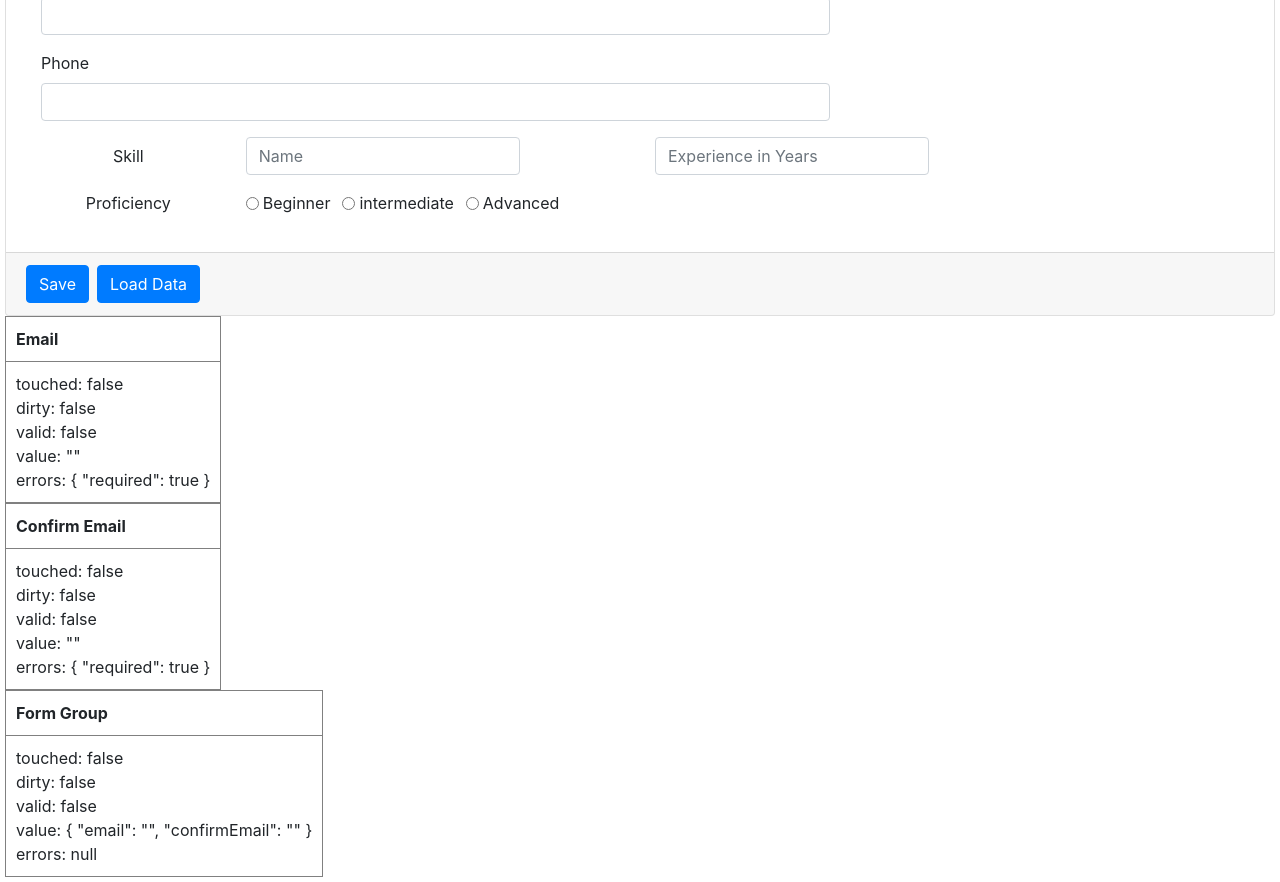
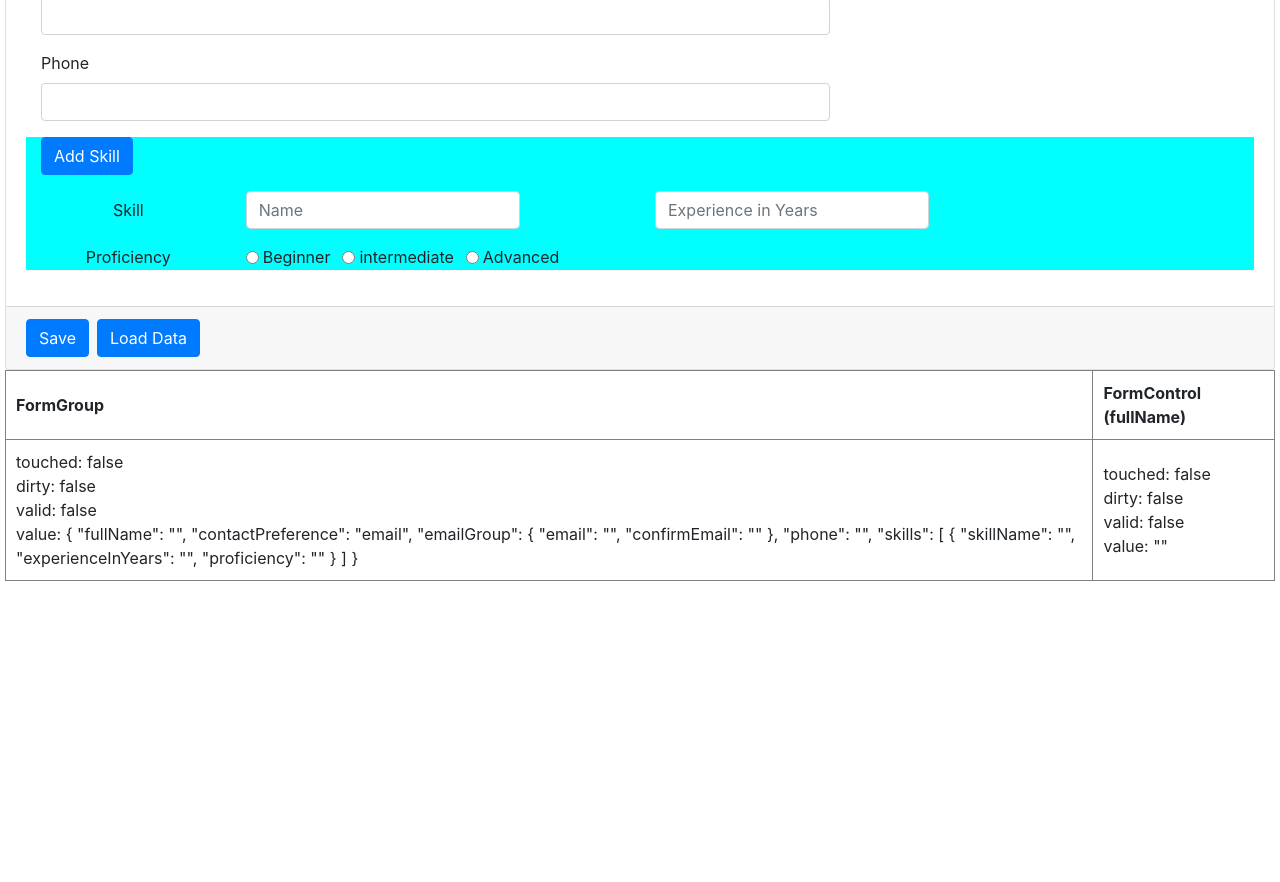
Before and after one commit to bartvanhoey/Angular6Tutorial, an Angular app: page /create in a window 1280 px wide. Shown: the part 420-1302 px from the top of the page. After the commit the page ends 1006 px from the top, so only its background shows below. Built offline with nearby package versions, Linux system fonts and the light colour scheme.

Commit message:
end clip 21 angular dynamic forms tutorial

```diff
--- a/src/app/employee/create-employee.component.html
+++ b/src/app/employee/create-employee.component.html
@@ -74,9 +74,15 @@
       </div>
 
       <!-- Skills -->
+      <div style="background-color:aqua">
+        <div class="form-group">
+          <div class="col-md-offset-2 col-md-4">
+            <button type="button" class="btn btn-primary" (click)='addSkillButtonClick()' >Add Skill</button>
+          </div>
+        </div>
 
-      <div formArrayName="skills">
-        <div formGroupName="0">
+        <div formArrayName="skills" *ngFor="let skill of employeeForm.get('skills').controls; let i = index">
+          <div [formGroupName]="i">
             <div class="form-group form-inline">
               <!-- Skills Name -->
               <label for="skillName" class="col-sm-2 control-label">Skill</label>
@@ -130,6 +136,8 @@
           </div>
         </div>
       </div>
+    </div>
+
 
     <div class="card-footer">
       <div class="btn-toolbar" role="toolbar" aria-label="Toolbar with button groups">
@@ -146,42 +154,20 @@
 
 <table border="1">
     <tr>
-    <th style="padding:10px">Email</th>
+      <th style="padding:10px">FormGroup</th>
+      <th style="padding:10px">FormControl (fullName)</th>
     </tr>
     <tr>
-    <td style="padding:10px">touched: {{employeeForm.get('emailGroup').get('email').touched}}
-      <br>dirty: {{employeeForm.get('emailGroup').get('email').dirty}}
-      <br>valid: {{employeeForm.get('emailGroup').get('email').valid}}
-      <br>value: {{employeeForm.get('emailGroup').get('email').value | json}}
-      <br>errors: {{employeeForm.get('emailGroup').get('email').errors | json}}
+      <td style="padding:10px">touched: {{employeeForm.touched}}
+        <br>dirty: {{employeeForm.dirty}}
+        <br>valid: {{employeeForm.valid}}
+        <br>value: {{employeeForm.value | json}}
       </td>
+      <td style="padding:10px">touched: {{employeeForm.get('fullName').touched}}
+        <br>dirty: {{employeeForm.get('fullName').dirty}}
+        <br>valid: {{employeeForm.get('fullName').valid}}
+        <br>value: {{employeeForm.get('fullName').value | json}}
+      </td>
+
     </tr>
   </table>
-
-<table border="1">
-  <tr>
-    <th style="padding:10px">Confirm Email</th>
-  </tr>
-  <tr>
-    <td style="padding:10px">touched: {{employeeForm.get('emailGroup').get('confirmEmail').touched}}
-      <br>dirty: {{employeeForm.get('emailGroup').get('confirmEmail').dirty}}
-      <br>valid: {{employeeForm.get('emailGroup').get('confirmEmail').valid}}
-      <br>value: {{employeeForm.get('emailGroup').get('confirmEmail').value | json}}
-      <br>errors: {{employeeForm.get('emailGroup').get('confirmEmail').errors | json}}
-    </td>
-  </tr>
-</table>
-
-<table border="1">
-  <tr>
-    <th style="padding:10px">Form Group</th>
-  </tr>
-  <tr>
-    <td style="padding:10px">touched: {{employeeForm.get('emailGroup').touched}}
-      <br>dirty: {{employeeForm.get('emailGroup').dirty}}
-      <br>valid: {{employeeForm.get('emailGroup').valid}}
-      <br>value: {{employeeForm.get('emailGroup').value | json}}
-      <br>errors: {{employeeForm.get('emailGroup').errors | json}}
-    </td>
-  </tr>
-</table>
--- a/src/app/employee/create-employee.component.ts
+++ b/src/app/employee/create-employee.component.ts
@@ -68,6 +68,12 @@ export class CreateEmployeeComponent implements OnInit {
     });
   }
 
+  addSkillButtonClick(): void {
+   (<FormArray>this.employeeForm.get('skills')).push(this.addSkillFormGroup());
+  }
+
+
+
   logValidationErrors(group: FormGroup = this.employeeForm): void {
     Object.keys(group.controls).forEach((key: string) => {
       const control = group.get(key);
@@ -84,11 +90,11 @@ export class CreateEmployeeComponent implements OnInit {
         this.logValidationErrors(control);
       }
       if (control instanceof FormArray) {
-       for (const ctrl of control.controls) {
+        for (const ctrl of control.controls) {
           if (ctrl instanceof FormGroup) {
             this.logValidationErrors(ctrl);
           }
-       }
+        }
       }
     });
   }
```
Lines whose indentation alone changed are shown as unchanged.
